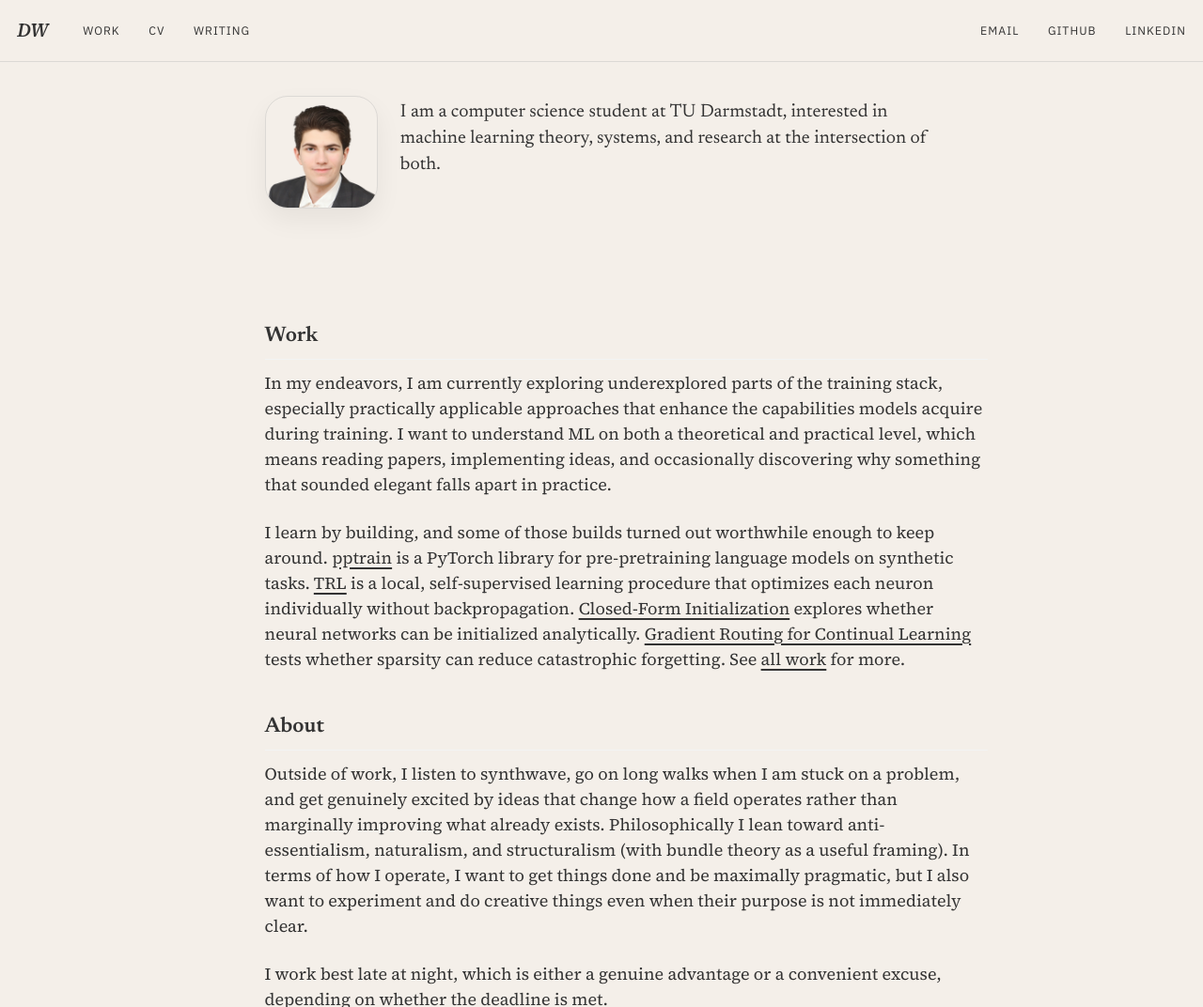
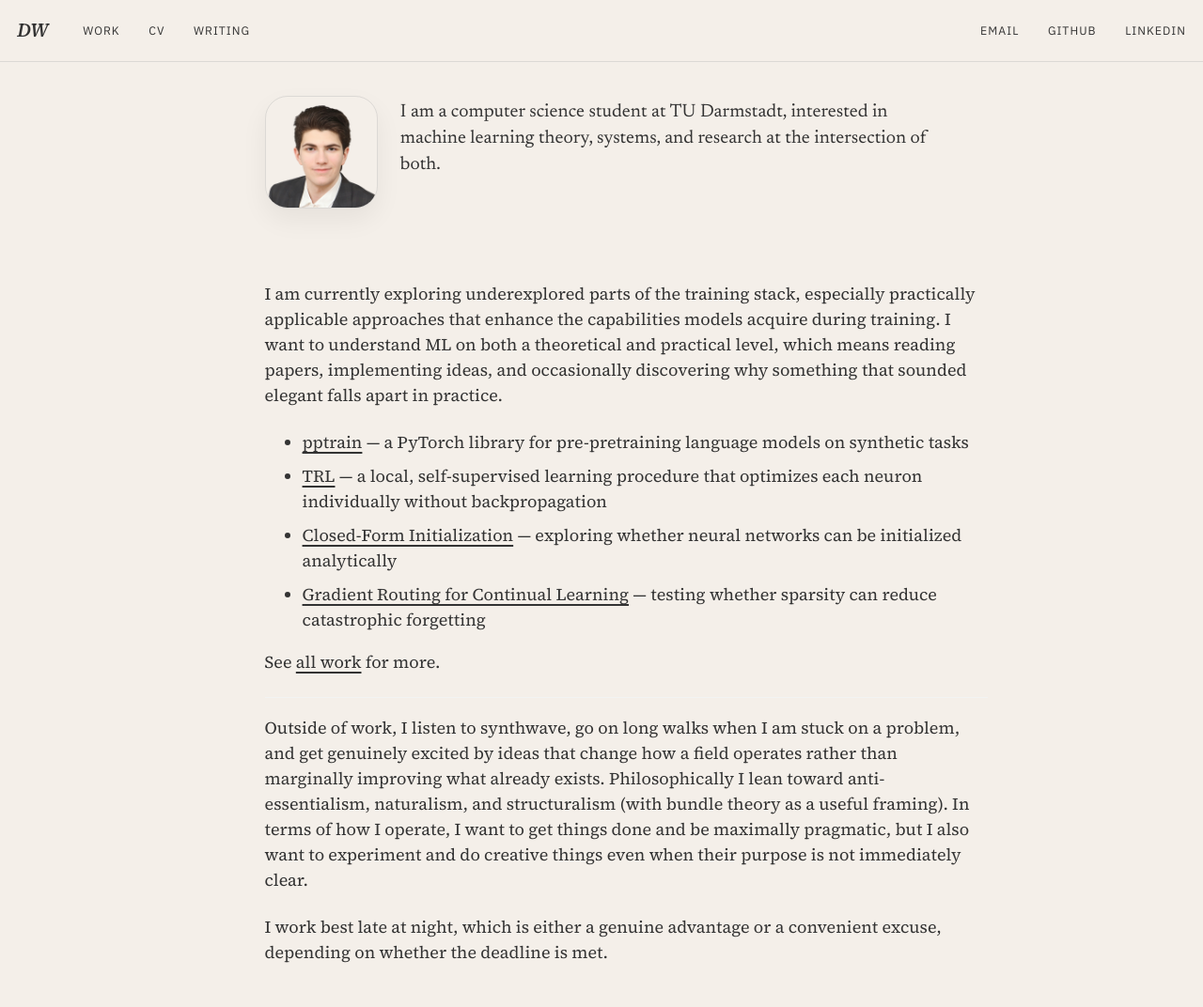
Before and after one commit to DavideWiest/davidewiest.github.io, a Jekyll site: the page built from _pages/about.md, in a window 1280 px wide, cut to the strip 0-1072 px from the top of the page. Shown: the whole strip at 94% size. Built offline with Jekyll 4.4.1, drawn with Linux system fonts in a browser that asks for light colours.

Commit message:
Homepage: remove section headings, bullet list for work

```diff
--- a/_pages/about.md
+++ b/_pages/about.md
@@ -10,13 +10,16 @@ redirect_from:
   - /about.html
 ---
 
-## Work
+I am currently exploring underexplored parts of the training stack, especially practically applicable approaches that enhance the capabilities models acquire during training. I want to understand ML on both a theoretical and practical level, which means reading papers, implementing ideas, and occasionally discovering why something that sounded elegant falls apart in practice.
 
-In my endeavors, I am currently exploring underexplored parts of the training stack, especially practically applicable approaches that enhance the capabilities models acquire during training. I want to understand ML on both a theoretical and practical level, which means reading papers, implementing ideas, and occasionally discovering why something that sounded elegant falls apart in practice.
+- [pptrain](/work/) — a PyTorch library for pre-pretraining language models on synthetic tasks
+- [TRL](/work/) — a local, self-supervised learning procedure that optimizes each neuron individually without backpropagation
+- [Closed-Form Initialization](/work/) — exploring whether neural networks can be initialized analytically
+- [Gradient Routing for Continual Learning](/work/) — testing whether sparsity can reduce catastrophic forgetting
 
-I learn by building, and some of those builds turned out worthwhile enough to keep around. [pptrain](/work/) is a PyTorch library for pre-pretraining language models on synthetic tasks. [TRL](/work/) is a local, self-supervised learning procedure that optimizes each neuron individually without backpropagation. [Closed-Form Initialization](/work/) explores whether neural networks can be initialized analytically. [Gradient Routing for Continual Learning](/work/) tests whether sparsity can reduce catastrophic forgetting. See [all work](/work/) for more.
+See [all work](/work/) for more.
 
-## About
+---
 
 Outside of work, I listen to synthwave, go on long walks when I am stuck on a problem, and get genuinely excited by ideas that change how a field operates rather than marginally improving what already exists. Philosophically I lean toward anti-essentialism, naturalism, and structuralism (with bundle theory as a useful framing). In terms of how I operate, I want to get things done and be maximally pragmatic, but I also want to experiment and do creative things even when their purpose is not immediately clear.
 
```
